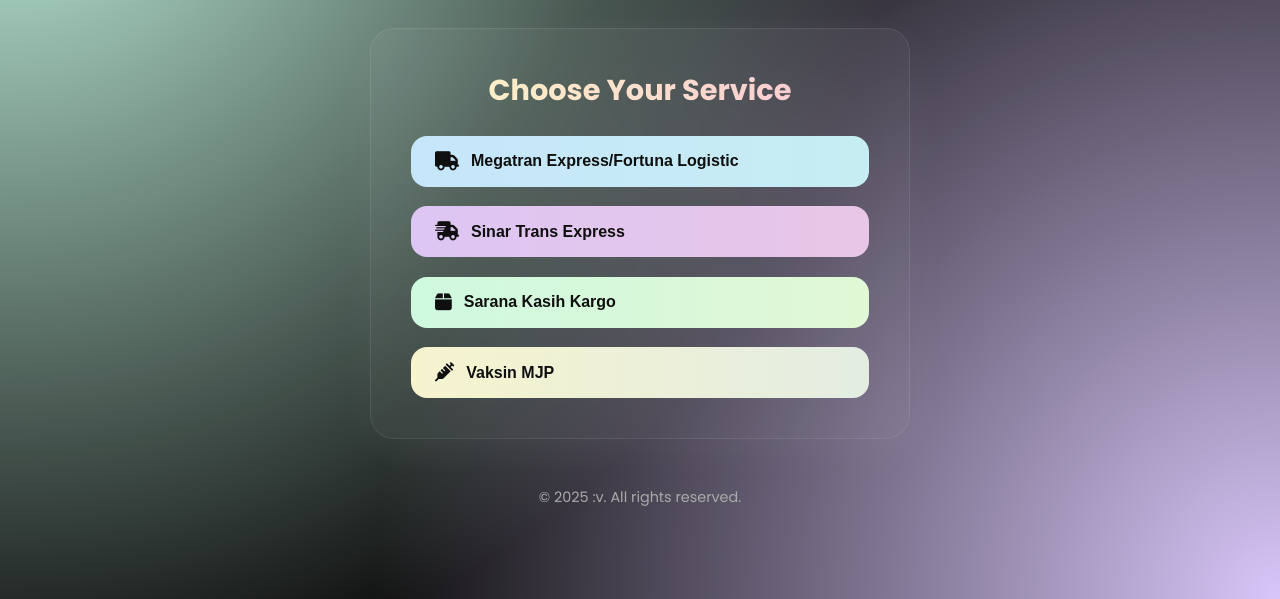
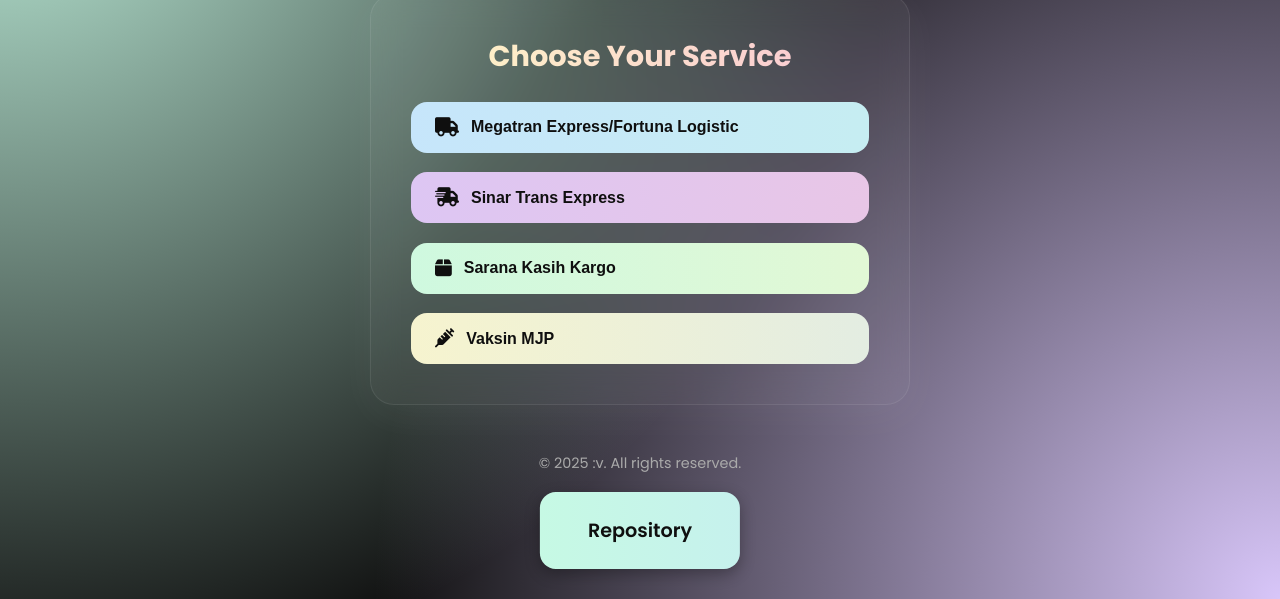
Before and after one commit to Ak1rin/CommCalculator, a plain HTML site: page index.html in a window 1280 px wide. Shown: the part 201-800 px from the top of the page. Drawn offline with Linux system fonts and the light colour scheme.

Commit message:
adding repo button

```diff
--- a/index.html
+++ b/index.html
@@ -29,7 +29,7 @@
       font-family: 'Poppins', sans-serif;
       background-color: var(--black);
       background-image: radial-gradient(circle at top left, var(--mint), transparent 60%),
-                        radial-gradient(circle at bottom right, var(--purple), transparent 60%);
+                       radial-gradient(circle at bottom right, var(--purple), transparent 60%);
       color: var(--text);
       display: flex;
       flex-direction: column;
@@ -37,7 +37,10 @@
       justify-content: center;
       min-height: 100vh;
       padding: 2rem;
+      /* Add padding bottom to prevent fixed button from overlapping content */
+      padding-bottom: 100px; /* Adjust this value if needed */
       overflow-x: hidden;
+      position: relative; /* Needed for absolute positioning if not using fixed */
     }
 
     header {
@@ -144,6 +147,38 @@
       animation: fadeIn 2s ease-in;
     }
 
+    /* --- New styles for the Repository button --- */
+    .large-bottom-button {
+      display: inline-block; /* Treat as a button */
+      padding: 1.5rem 3rem; /* Make it large */
+      font-size: 1.2rem; /* Larger text */
+      font-weight: 600;
+      text-decoration: none; /* Remove underline */
+      color: var(--black); /* Text color */
+      background-image: linear-gradient(to right, var(--mint), var(--blue)); /* Example gradient */
+      background-size: 300% 100%;
+      background-position: left;
+      background-repeat: no-repeat;
+      border: none;
+      border-radius: 16px;
+      cursor: pointer;
+      transition: transform 0.3s ease, box-shadow 0.3s ease, background-position 0.6s ease; /* Add background transition */
+      position: fixed; /* Position relative to viewport */
+      bottom: 30px; /* Distance from bottom */
+      left: 50%; /* Start at horizontal center */
+      transform: translateX(-50%); /* Shift left by half its width to center */
+      z-index: 1000; /* Ensure it's above other content */
+      box-shadow: 0 5px 15px rgba(0, 0, 0, 0.3); /* Add subtle shadow */
+    }
+
+    .large-bottom-button:hover {
+      transform: translateX(-50%) scale(1.05); /* Scale and stay centered */
+      box-shadow: 0 0 20px rgba(255, 255, 255, 0.2); /* Hover shadow */
+      background-position: right; /* Apply gradient transition on hover */
+    }
+    /* --- End new styles --- */
+
+
     @keyframes fadeIn {
       from { opacity: 0; }
       to { opacity: 1; }
@@ -164,6 +199,7 @@
       to { opacity: 1; transform: translateY(0); }
     }
 
+     /* Existing pulse animation for other buttons */
     @keyframes pulse {
       0%, 100% {
         background-position: left;
@@ -179,6 +215,15 @@
       }
       .card h2 {
         font-size: 1.5rem;
+      }
+      /* Adjust button size/padding for smaller screens if needed */
+      .large-bottom-button {
+        padding: 1rem 2rem;
+        font-size: 1rem;
+        bottom: 20px; /* Adjust bottom distance */
+      }
+      body {
+         padding-bottom: 80px; /* Adjust bottom padding for smaller screens */
       }
     }
   </style>
@@ -202,5 +247,8 @@
   <footer>
     &copy; 2025 :v. All rights reserved.
   </footer>
+
+  <a href="KerjaanDownload.html" class="large-bottom-button">Repository</a>
+
 </body>
 </html>
```
